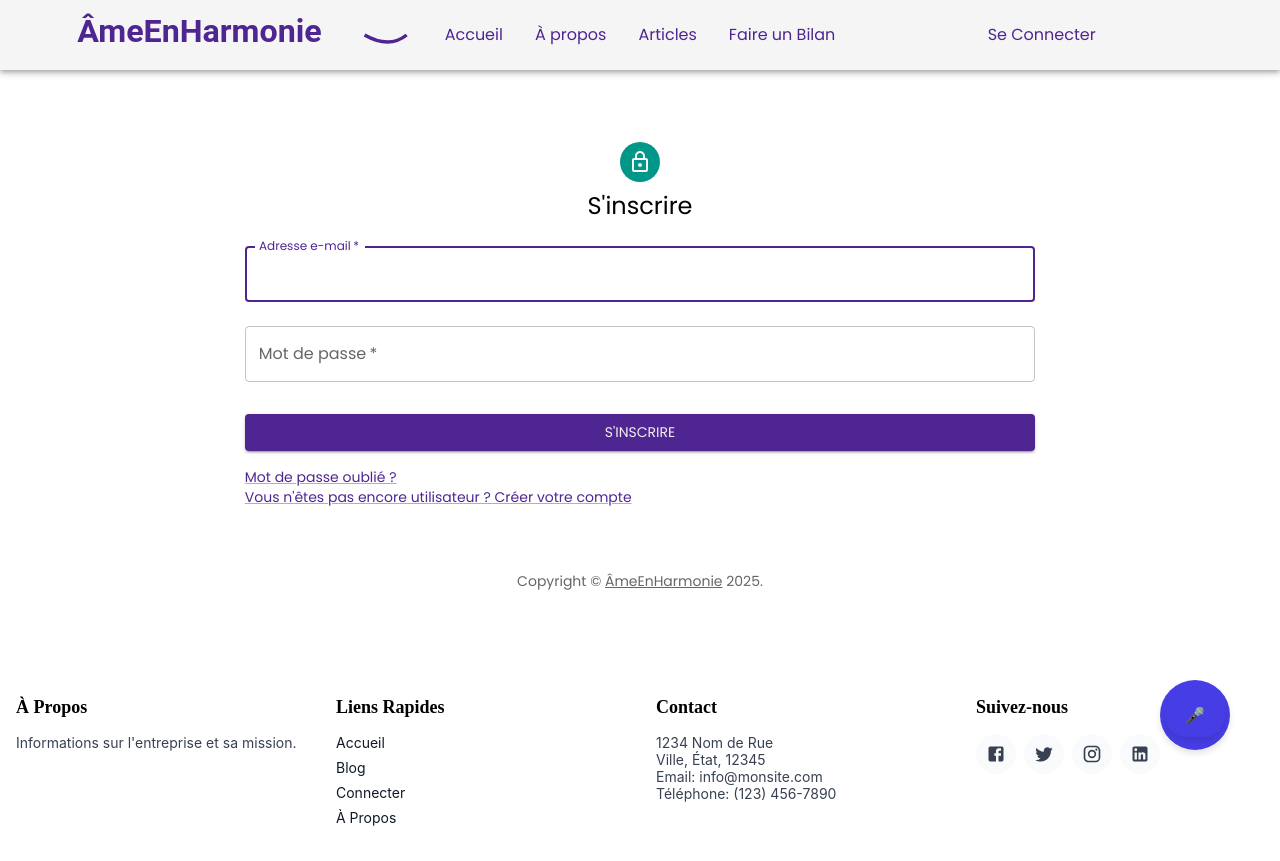
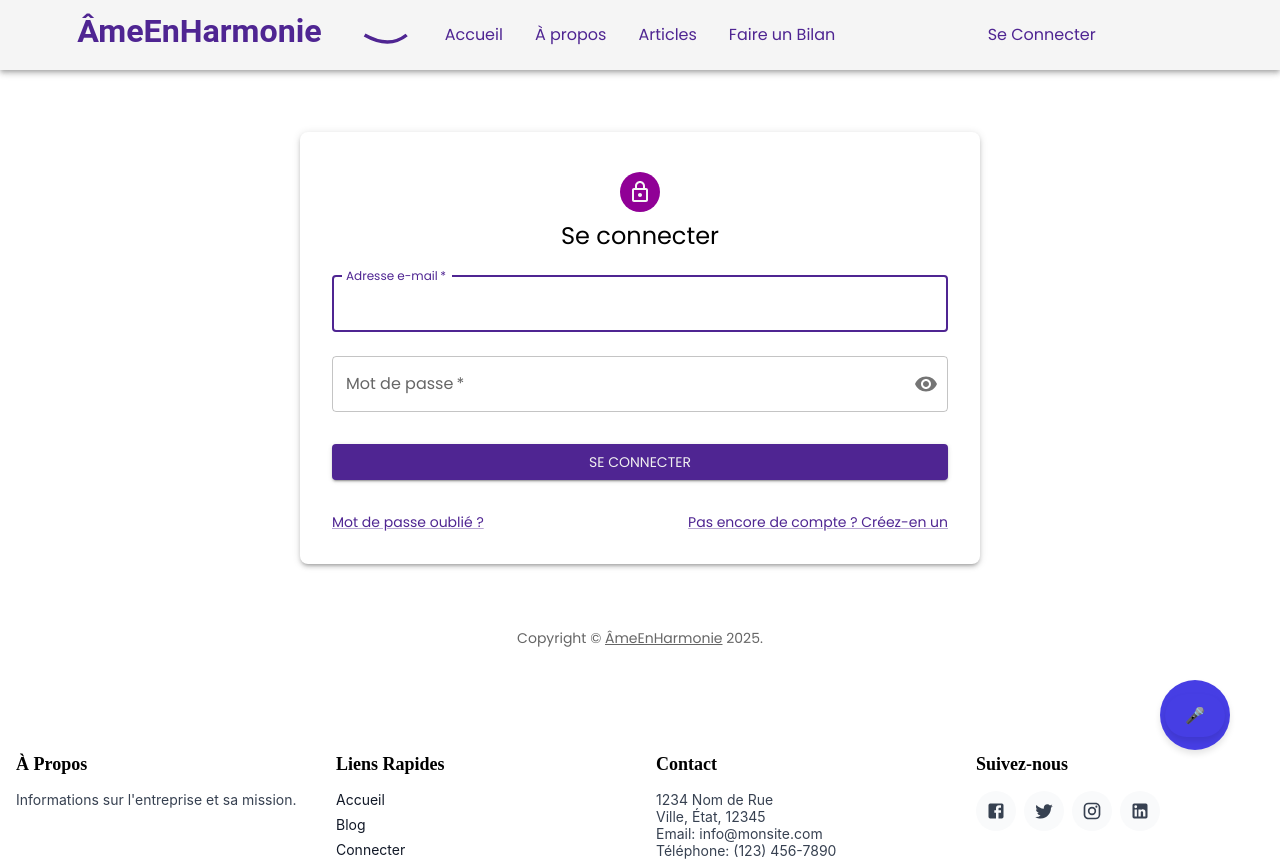
Before and after one commit to ohaddar/front_AME-EN-HARMONIE, a React (Vite) app: page /connect in a window 1280 px wide. Shown: the top 861 px of the page. Built offline with nearby package versions, Linux system fonts and the light colour scheme; no server answers.

Commit message:
✨ fix styling issue in sign-in and sign-up forms and improve error handling

```diff
--- a/src/contexts/AuthContext.tsx
+++ b/src/contexts/AuthContext.tsx
@@ -20,37 +20,41 @@ export const AuthProvider: React.FC<{ children: React.ReactNode }> = ({
   children,
 }) => {
   const [currentUser, setCurrentUser] = useState<User | null>(null);
-  const [errorMessage, setErrorMessage] = React.useState<string>("");
-  const [successMessage, setSuccessMessage] = React.useState<string>("");
+  const [errorMessage, setErrorMessage] = useState<string>("");
+  const [successMessage, setSuccessMessage] = useState<string>("");
   const [isLoading, setIsLoading] = useState<boolean>(false);
 
   const apiClient = ApiClient(false);
 
   const signIn = async (email: string, password: string) => {
+    setErrorMessage("");
     setIsLoading(true);
 
     if (!email.trim() || !password.trim()) {
-      setErrorMessage("Both email and password are required.");
+      setErrorMessage("L'adresse e-mail et le mot de passe sont requis.");
       setIsLoading(false);
       return;
     }
-    const useremailPass: useremailAndPassword = {
-      email,
-      password,
-    };
+
     try {
       const response = await apiClient.post<User, useremailAndPassword>(
         "/auth/login",
-        useremailPass,
+        { email, password },
       );
+
       if (response.data.token) {
         setTokenCookie(response.data.token);
-        setCurrentUser({ ...response.data });
+        setCurrentUser(response.data);
       } else {
-        setErrorMessage("Login failed. No token received.");
+        setErrorMessage("Échec de la connexion. Aucun token reçu.");
       }
-    } catch (err) {
-      setErrorMessage("Login failed. Please check your email and password.");
+      // eslint-disable-next-line @typescript-eslint/no-explicit-any
+    } catch (err: any) {
+      setErrorMessage(
+        err.response?.status === 401
+          ? "E-mail ou mot de passe incorrect."
+          : "Une erreur est survenue lors de la connexion.",
+      );
     } finally {
       setIsLoading(false);
     }
@@ -65,6 +69,7 @@ export const AuthProvider: React.FC<{ children: React.ReactNode }> = ({
   ) => {
     setErrorMessage("");
     setSuccessMessage("");
+
     if (
       !firstname.trim() ||
       !lastname.trim() ||
@@ -72,21 +77,22 @@ export const AuthProvider: React.FC<{ children: React.ReactNode }> = ({
       !password.trim() ||
       !avatar.trim()
     ) {
-      setErrorMessage("All fields are required.");
+      setErrorMessage("Tous les champs sont obligatoires.");
       return;
     }
+
     const emailRegex = /\S+@\S+\.\S+/;
     const passwordRegex =
       /^(?=.*[a-z])(?=.*[A-Z])(?=.*\d)(?=.*[@$!%*?&])[A-Za-z\d@$!%*?&]{8,}$/;
+
     if (!emailRegex.test(email)) {
-      setErrorMessage(
-        "Invalid email format. Please enter a valid email address.",
-      );
+      setErrorMessage("Format d'adresse e-mail invalide.");
       return;
     }
+
     if (!passwordRegex.test(password)) {
       setErrorMessage(
-        "Invalid password. Must be at least 8 characters long, contain one uppercase letter, one lowercase letter, one number, and one special character.",
+        "Le mot de passe doit contenir au moins 8 caractères, une majuscule, une minuscule, un chiffre et un caractère spécial.",
       );
       return;
     }
@@ -94,35 +100,35 @@ export const AuthProvider: React.FC<{ children: React.ReactNode }> = ({
     setIsLoading(true);
 
     try {
-      const userdata: UserSignUp = {
-        firstname,
-        lastname,
-        email,
-        password,
-        avatar,
-      };
       const response = await apiClient.post<User, UserSignUp>(
         "/auth/register",
-        userdata,
+        { firstname, lastname, email, password, avatar },
       );
 
       if (response.data.token) {
         setTokenCookie(response.data.token);
-        setCurrentUser({ ...response.data });
-        setSuccessMessage("Account created successfully!");
+        setCurrentUser(response.data);
+        setSuccessMessage("Compte créé avec succès !");
       } else {
-        setErrorMessage("Sign-up failed. No token received.");
+        setErrorMessage("Échec de l'inscription. Aucun token reçu.");
       }
-    } catch (err) {
-      setErrorMessage("An error occurred while creating your account.");
+      // eslint-disable-next-line @typescript-eslint/no-explicit-any
+    } catch (err: any) {
+      setErrorMessage(
+        err.response?.status === 409
+          ? "Cet e-mail est déjà utilisé."
+          : "Une erreur est survenue lors de la création du compte.",
+      );
     } finally {
       setIsLoading(false);
     }
   };
+
   const signOut = () => {
     setCurrentUser(null);
     Cookies.remove("auth_token");
   };
+
   useEffect(() => {
     try {
       const encryptedToken = getTokenFromCookie();
--- a/src/pages/auth/SignInPage.tsx
+++ b/src/pages/auth/SignInPage.tsx
@@ -8,17 +8,15 @@ import Box from "@mui/material/Box";
 import LockOutlinedIcon from "@mui/icons-material/LockOutlined";
 import Typography from "@mui/material/Typography";
 import Container from "@mui/material/Container";
+import IconButton from "@mui/material/IconButton";
+import InputAdornment from "@mui/material/InputAdornment";
+import Visibility from "@mui/icons-material/Visibility";
+import VisibilityOff from "@mui/icons-material/VisibilityOff";
 import { useNavigate } from "react-router-dom";
 import { useAuth } from "../../contexts/AuthContext";
 
-const Copyright = (props: React.ComponentProps<typeof Typography>) => {
-  return (
-    <Typography
-      variant="body2"
-      color="text.secondary"
-      align="center"
-      {...props}
-    >
+const Copyright = (props: React.ComponentProps<typeof Typography>) => (
+  <Typography variant="body2" color="text.secondary" align="center" {...props}>
     {"Copyright © "}
     <Link color="inherit" href="">
       ÂmeEnHarmonie
@@ -27,49 +25,73 @@ const Copyright = (props: React.ComponentProps<typeof Typography>) => {
     {"."}
   </Typography>
 );
-};
 
 const SignInPage: React.FC = () => {
-  const { signIn, errorMessage, setErrorMessage, currentUser } = useAuth();
+  const { signIn, errorMessage, setErrorMessage, currentUser, isLoading } =
+    useAuth();
   const [email, setEmail] = React.useState<string>("");
   const [password, setPassword] = React.useState<string>("");
+  const [showPassword, setShowPassword] = React.useState<boolean>(false);
+  const [errors, setErrors] = React.useState<{
+    email?: string;
+    password?: string;
+  }>({});
   const navigate = useNavigate();
 
   const handleAuth = async (e: React.FormEvent<HTMLFormElement>) => {
     e.preventDefault();
-    try {
+    setErrors({});
+    setErrorMessage("");
+
+    const validationErrors: { email?: string; password?: string } = {};
+
+    if (!email) {
+      validationErrors.email = "L'adresse e-mail est requise.";
+    } else if (!password) {
+      validationErrors.password = "Le mot de passe est requis.";
+    }
+
+    setErrors(validationErrors);
+    if (Object.keys(validationErrors).length > 0) return;
+
     await signIn(email, password);
-    } catch (err) {
-      setErrorMessage("E-mail ou mot de passe incorrêct.");
-    }
   };
 
-  // Handle redirection based on the user's role
   React.useEffect(() => {
-    if (currentUser && currentUser.role === "ADMIN") {
-      navigate("/admin", { replace: true });
-    } else if (currentUser && currentUser.role === "USER") {
-      navigate("/user", { replace: true });
+    if (currentUser) {
+      navigate(currentUser.role === "ADMIN" ? "/admin" : "/user", {
+        replace: true,
+      });
     }
   }, [currentUser, navigate]);
 
   return (
-    <Container component="main" maxWidth="xs">
+    <Container component="main">
       <Box
         sx={{
           marginTop: 8,
           display: "flex",
           flexDirection: "column",
           alignItems: "center",
+          boxShadow: 3,
+          p: 4,
+          borderRadius: 2,
+          bgcolor: "background.paper",
+          width: "50%",
+          margin: "5% auto auto auto",
         }}
       >
         <Avatar sx={{ m: 1, bgcolor: "secondary.main" }}>
           <LockOutlinedIcon />
         </Avatar>
         <Typography component="h1" variant="h5">
-          S'inscrire
+          Se connecter
         </Typography>
-        {errorMessage && <Typography color="error">{errorMessage}</Typography>}
+        {errorMessage && (
+          <Typography color="error" sx={{ mt: 1 }}>
+            {errorMessage}
+          </Typography>
+        )}
         <Box component="form" noValidate sx={{ mt: 1 }} onSubmit={handleAuth}>
           <TextField
             margin="normal"
@@ -82,6 +104,8 @@ const SignInPage: React.FC = () => {
             autoFocus
             value={email}
             onChange={(e) => setEmail(e.target.value)}
+            error={Boolean(errors.email)}
+            helperText={errors.email}
           />
           <TextField
             margin="normal"
@@ -89,11 +113,25 @@ const SignInPage: React.FC = () => {
             fullWidth
             name="password"
             label="Mot de passe"
-            type="password"
+            type={showPassword ? "text" : "password"}
             id="password"
             autoComplete="current-password"
             value={password}
             onChange={(e) => setPassword(e.target.value)}
+            error={Boolean(errors.password)}
+            helperText={errors.password}
+            InputProps={{
+              endAdornment: (
+                <InputAdornment position="end">
+                  <IconButton
+                    onClick={() => setShowPassword(!showPassword)}
+                    edge="end"
+                  >
+                    {showPassword ? <VisibilityOff /> : <Visibility />}
+                  </IconButton>
+                </InputAdornment>
+              ),
+            }}
           />
 
           <Button
@@ -101,18 +139,19 @@ const SignInPage: React.FC = () => {
             fullWidth
             variant="contained"
             sx={{ mt: 3, mb: 2 }}
+            disabled={isLoading}
           >
-            S'inscrire
+            {isLoading ? "Connexion..." : "Se connecter"}
           </Button>
-          <Grid container>
-            <Grid size={12}>
+          <Grid container justifyContent="space-between" sx={{ mt: 2 }}>
+            <Grid>
               <Link href="/reset-password" variant="body2">
                 Mot de passe oublié ?
               </Link>
             </Grid>
             <Grid>
               <Link href="/sign-up" variant="body2">
-                {"Vous n'êtes pas encore utilisateur ? Créer votre compte"}
+                Pas encore de compte ? Créez-en un
               </Link>
             </Grid>
           </Grid>
--- a/src/pages/auth/SignUpPage.tsx
+++ b/src/pages/auth/SignUpPage.tsx
@@ -1,4 +1,3 @@
-import * as React from "react";
 import Avatar from "@mui/material/Avatar";
 import Button from "@mui/material/Button";
 import TextField from "@mui/material/TextField";
@@ -11,6 +10,17 @@ import Container from "@mui/material/Container";
 import { useAuth } from "../../contexts/AuthContext";
 import { AvatarGroup } from "@mui/material";
 import { Error as ErrorIcon } from "@mui/icons-material";
+import IconButton from "@mui/material/IconButton";
+import Visibility from "@mui/icons-material/Visibility";
+import VisibilityOff from "@mui/icons-material/VisibilityOff";
+import styled from "styled-components";
+import { useState } from "react";
+
+const ValidationIcon = styled.span<{ valid: boolean }>`
+  margin-right: 5px;
+  color: ${({ valid }) => (valid ? "green" : "red")};
+  font-size: 1rem;
+`;
 
 const Copyright = (props: React.ComponentProps<typeof Typography>) => {
   return (
@@ -30,13 +40,18 @@ const Copyright = (props: React.ComponentProps<typeof Typography>) => {
   );
 };
 
+const emailRegex = /^[a-zA-Z0-9._%+-]+@[a-zA-Z0-9.-]+\.[a-zA-Z]{2,}$/;
+
 const SignUpPage = () => {
   const { signUp, successMessage, errorMessage, setErrorMessage } = useAuth();
-  const [email, setEmail] = React.useState<string>("");
-  const [password, setPassword] = React.useState<string>("");
-  const [firstname, setFirstname] = React.useState<string>("");
-  const [lastname, setLastname] = React.useState<string>("");
-  const [avatarValue, setAvatarValue] = React.useState<string>("");
+  const [email, setEmail] = useState<string>("");
+  const [password, setPassword] = useState<string>("");
+  const [firstname, setFirstname] = useState<string>("");
+  const [lastname, setLastname] = useState<string>("");
+  const [avatarValue, setAvatarValue] = useState<string>("");
+  const [passwordVisibility, setPasswordVisibility] = useState<boolean>(false);
+  const [isPasswordFocused, setIsPasswordFocused] = useState<boolean>(false);
+  const isEmailValid = (email: string) => emailRegex.test(email);
 
   const avatars: string[] = [
     "src/assets/images/avatar1.webp",
@@ -45,6 +60,17 @@ const SignUpPage = () => {
     "src/assets/images/avatar4.webp",
     "src/assets/images/avatar5.webp",
     "src/assets/images/avatar6.webp",
+  ];
+
+  const passwordRules = [
+    { regex: /[A-Z]/, message: "Contient au moins une majuscule" },
+    { regex: /[a-z]/, message: "Contient au moins une minuscule" },
+    { regex: /\d/, message: "Contient au moins un chiffre" },
+    {
+      regex: /[@$!%*?&]/,
+      message: "Contient au moins un caractère spécial (@$!%*?&)",
+    },
+    { regex: /.{8,}/, message: "Contient au moins 8 caractères" },
   ];
 
   const handleRegister = async (e: React.FormEvent<HTMLFormElement>) => {
@@ -58,14 +84,34 @@ const SignUpPage = () => {
     }
   };
 
+  const togglePasswordVisibility = () => {
+    setPasswordVisibility((prev) => !prev);
+  };
+
+  const isPasswordValid = (password: string) => {
+    return passwordRules.map((rule) => ({
+      rule: rule.message,
+      valid: rule.regex.test(password),
+    }));
+  };
+
   return (
     <Container component="main" maxWidth="xs">
       <Box
         sx={{
-          marginTop: 8,
+          marginTop: { xs: "20%", sm: "20%", md: "5%" },
           display: "flex",
           flexDirection: "column",
           alignItems: "center",
+          boxShadow: 3,
+          p: 4,
+          borderRadius: 2,
+          bgcolor: "background.paper",
+          width: { xs: "81%", sm: "100%", md: "50%" },
+          margin: "auto",
+          "@media (min-width: 912px) and (max-width: 1368px)": {
+            width: "100%",
+          },
         }}
       >
         <Avatar sx={{ m: 1, bgcolor: "secondary.main" }}>
@@ -99,7 +145,6 @@ const SignUpPage = () => {
           onSubmit={handleRegister}
         >
           <Grid container spacing={2}>
-            <Grid size={{ xs: 12, sm: 6 }}>
             <TextField
               autoComplete="given-name"
               name="firstName"
@@ -111,8 +156,6 @@ const SignUpPage = () => {
               value={firstname}
               onChange={(e) => setFirstname(e.target.value)}
             />
-            </Grid>
-            <Grid size={{ xs: 12, sm: 6 }}>
             <TextField
               required
               fullWidth
@@ -123,8 +166,6 @@ const SignUpPage = () => {
               value={lastname}
               onChange={(e) => setLastname(e.target.value)}
             />
-            </Grid>
-            <Grid size={12}>
             <TextField
               required
               fullWidth
@@ -134,22 +175,61 @@ const SignUpPage = () => {
               autoComplete="email"
               value={email}
               onChange={(e) => setEmail(e.target.value)}
+              error={!isEmailValid(email)}
+              helperText={!isEmailValid(email) ? "Adresse e-mail invalide" : ""}
+              sx={{
+                "& .MuiOutlinedInput-root": {
+                  borderColor: !isEmailValid(email) ? "red" : "default",
+                },
+                "& .MuiOutlinedInput-root.Mui-focused": {
+                  borderColor: !isEmailValid(email) ? "red" : "primary.main",
+                },
+              }}
             />
-            </Grid>
-            <Grid size={12}>
             <TextField
               required
               fullWidth
               name="password"
               label="Mot de passe"
-                type="password"
+              type={passwordVisibility ? "text" : "password"}
               id="password"
               autoComplete="password"
               value={password}
               onChange={(e) => setPassword(e.target.value)}
+              error={!isPasswordValid(password).every((item) => item.valid)}
+              helperText={
+                !isPasswordValid(password).every((item) => item.valid)
+                  ? "Le mot de passe ne respecte pas les règles."
+                  : ""
+              }
+              onFocus={() => setIsPasswordFocused(true)}
+              onBlur={() => setIsPasswordFocused(false)}
+              slotProps={{
+                input: {
+                  endAdornment: (
+                    <IconButton onClick={togglePasswordVisibility}>
+                      {passwordVisibility ? <VisibilityOff /> : <Visibility />}
+                    </IconButton>
+                  ),
+                },
+              }}
             />
-            </Grid>
-            <Grid size={12}>
+            {isPasswordFocused && (
+              <ul>
+                {isPasswordValid(password).map((item, index) => (
+                  <Typography key={index} sx={{ fontSize: "12px" }}>
+                    <ValidationIcon valid={item.valid}>
+                      {item.valid ? "✔" : "✖"}
+                    </ValidationIcon>
+                    {item.rule}
+                  </Typography>
+                ))}
+              </ul>
+            )}
+            <Grid>
+              <Typography variant="body2" color="text.secondary">
+                Choisir un avatar :
+              </Typography>
               <AvatarGroup max={avatars.length}>
                 {avatars.map((avatar, index) => (
                   <Avatar
@@ -200,4 +280,5 @@ const SignUpPage = () => {
     </Container>
   );
 };
+
 export default SignUpPage;
--- a/src/theme.ts
+++ b/src/theme.ts
@@ -9,7 +9,7 @@ const theme = createTheme(
         dark: "#7e5bb5",
       },
       secondary: {
-        main: "#009688",
+        main: "#900096",
       },
       background: {
         default: "#f5f5f5",
```
Lines whose indentation alone changed are shown as unchanged.
